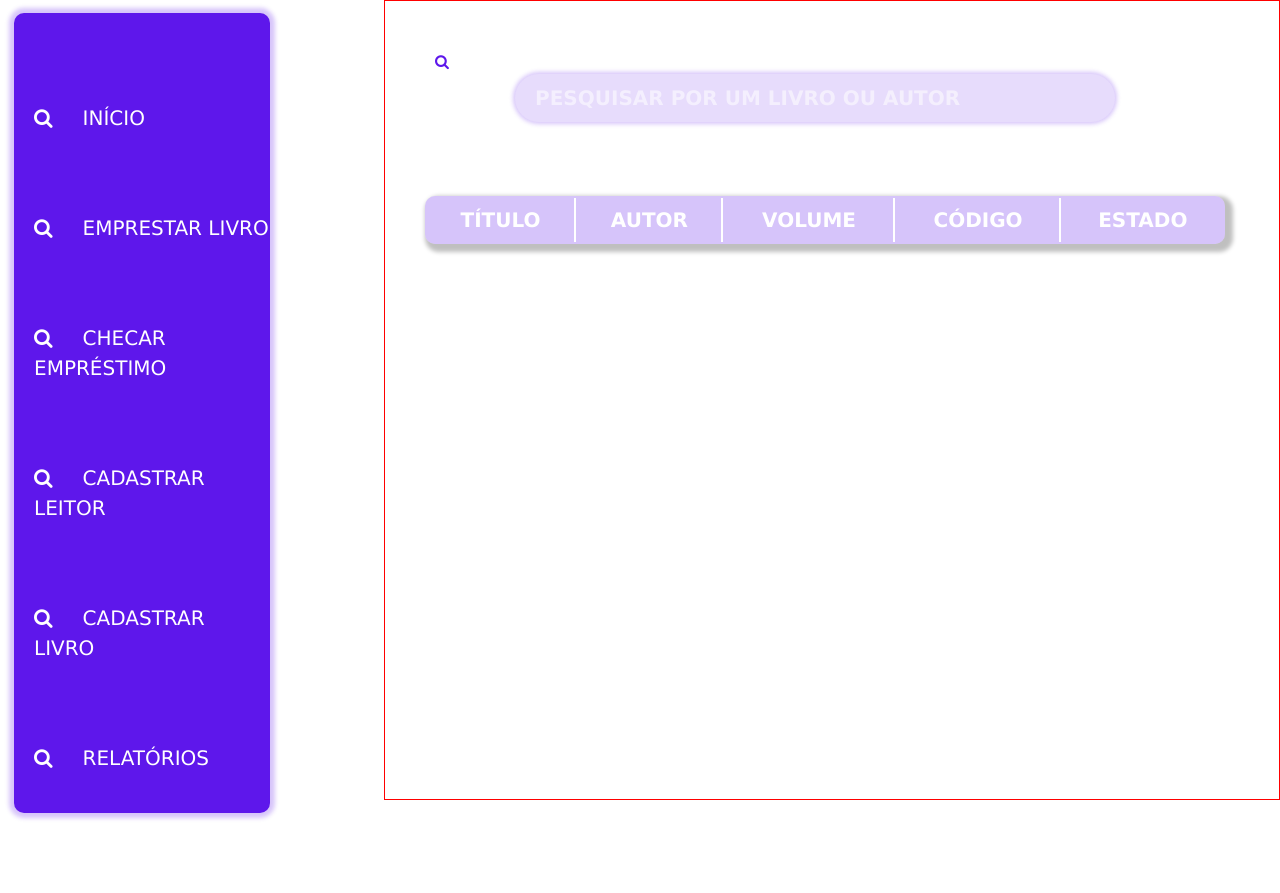
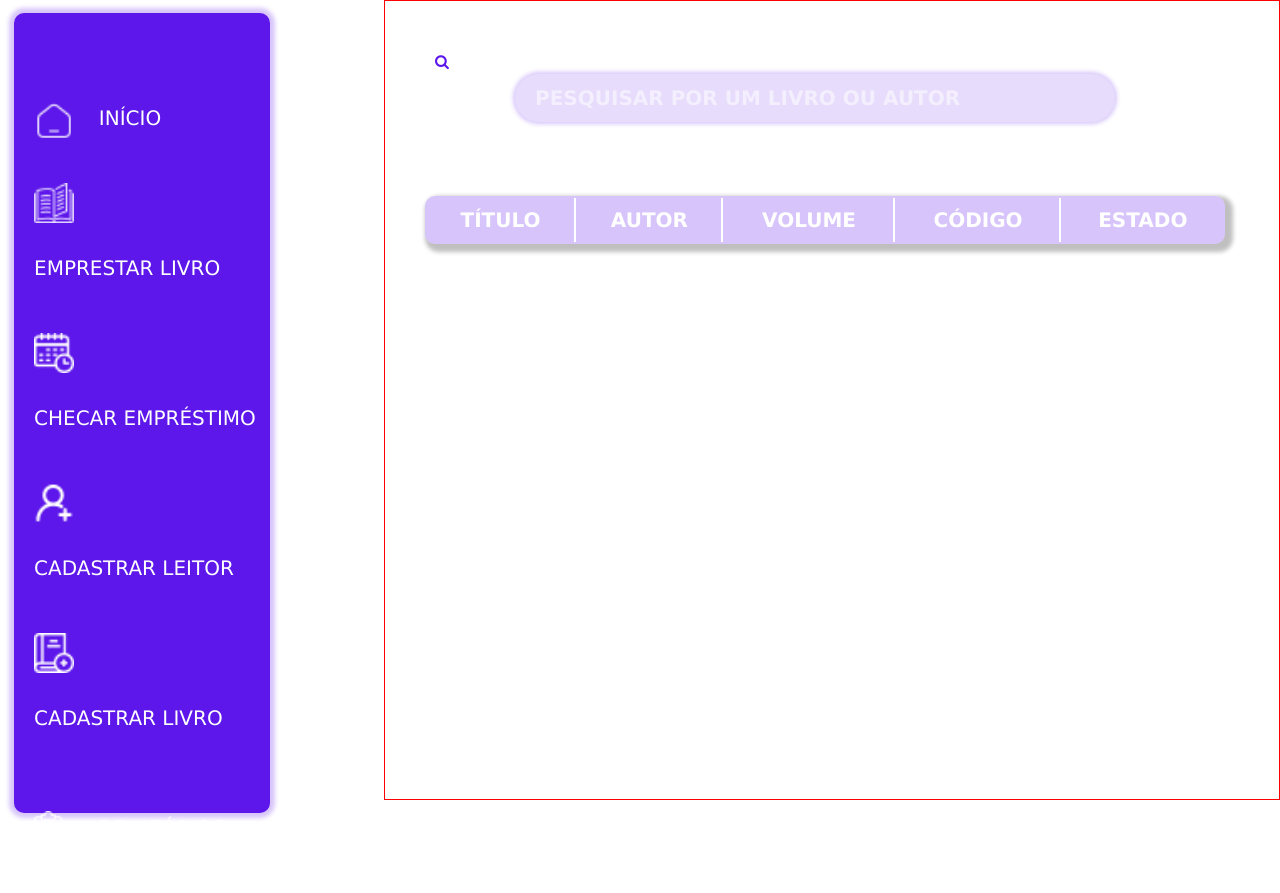
Before and after one commit to GeEuzebio/library-system, a plain HTML site: page inicio.html in a window 1280 px wide. Before the commit the page ends 823 px from the top, so only its background shows below. Drawn offline with nearby package versions, Linux system fonts and the light colour scheme.

Commit message:
Atualizacao do menu lateral

```diff
--- a/assets/style.css
+++ b/assets/style.css
@@ -85,26 +85,18 @@ header{
     text-decoration: none;
     color: #FFF;
     font-size: 20px;
-    display: block;
+    display: inline-block;
     text-align: justify;
     padding: 30px 0px 50px 20px; /* topo | direita | inferior | esquerda */
 }
 
-header i{
-    color: #FFF;
-    padding-right: 30px;
-}
-
-
-.menu ul li a:hover{
+.menu ul li a:focus{
     background: #FFF;
     color: #5E17EB;
     border-radius: 10px;
+    box-shadow: 0px 0px 4px 4px rgba(0, 0, 0, 0.25);
 }
 
-.menu ul li a:hover i{
-    color: #5E17EB;
-}
 
 /*Principal*/
 #principal{
@@ -160,3 +152,8 @@ input::placeholder {
     cursor: pointer;
     margin-left: -50px;
 }
+
+.icones{
+    width: 40px;
+    margin-left: 20px;
+}
--- a/inicio.html
+++ b/inicio.html
@@ -18,12 +18,30 @@
                 <nav class="nav-container">
                     <div class="menu">
                         <ul id="nagevacao">
-                            <li><a href="inicio.html" id="home"><i class="fa fa-search"></i>Início</a></li>
-                            <li><a href="emprestar.html" id="emprestar"><i class="fa fa-search"></i>Emprestar Livro</a></li>
-                            <li><a href="checarEmprestimo.html" id="checar"><i class="fa fa-search"></i>Checar Empréstimo</a></li>
-                            <li><a href="cadLeitor.html" id="cadLeitor"><i class="fa fa-search"></i>Cadastrar Leitor</a></li>
-                            <li><a href="cadLivro.html" id="cadLivro"><i class="fa fa-search"></i>Cadastrar Livro</a></li>
-                            <li><a href="relatorios.html" id="relatorios"><i class="fa fa-search"></i>Relatórios</a></li>
+                            <li>
+                                <img src="assets/imagens-icons/home-white.png" class="icones" id="home">
+                                <a href="#">Início</a>
+                            </li>
+                            <li>
+                                <img src="assets/imagens-icons/emprestar-white.png" class="icones" id="emprestar">
+                                <a href="#">Emprestar Livro</a>
+                            </li>
+                            <li>
+                                <img src="assets/imagens-icons/emprestimo-white.png" class="icones" id="emprestimo">
+                                <a href="#">Checar Empréstimo</a>
+                            </li>
+                            <li>
+                                <img src="assets/imagens-icons/cadLeitor-white.png" class="icones" id="cadLeitor-white">
+                                <a href="#">Cadastrar Leitor</a>
+                            </li>
+                            <li>
+                                <img src="assets/imagens-icons/cadLivro-white.png" class="icones" id="cadLivro">
+                                <a href="#">Cadastrar Livro</a>
+                            </li>
+                            <li>
+                                <img src="assets/imagens-icons/relatorio-white.png" class="icones" id="relatorio">
+                                <a href="#">Relatórios</a>
+                            </li>
                         </ul>
                     </div>
                 </nav>
```
Also changed, not shown: assets/imagens-icons/cadLeitor-focus.png (added), assets/imagens-icons/cadLeitor-white.png (added), assets/imagens-icons/cadLivro-focus.png (added), assets/imagens-icons/cadLivro-white.png (added), assets/imagens-icons/emprestar-focus.png (added), assets/imagens-icons/emprestar-white.png (added), assets/imagens-icons/emprestimo-focus.png (added), assets/imagens-icons/emprestimo-white.png (added), assets/imagens-icons/home-focus.png (added), assets/imagens-icons/home-white.png (added), assets/imagens-icons/relatorio-focus.png (added), assets/imagens-icons/relatorio-white.png (added).
